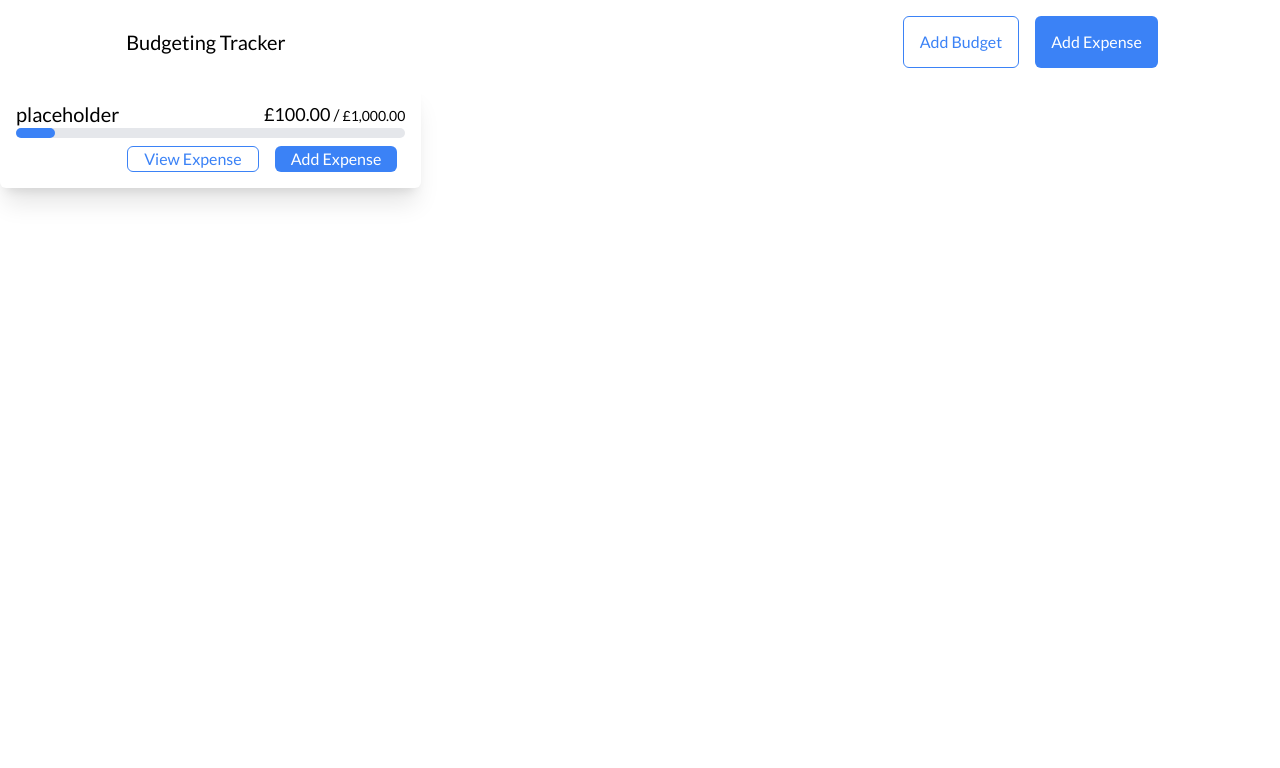
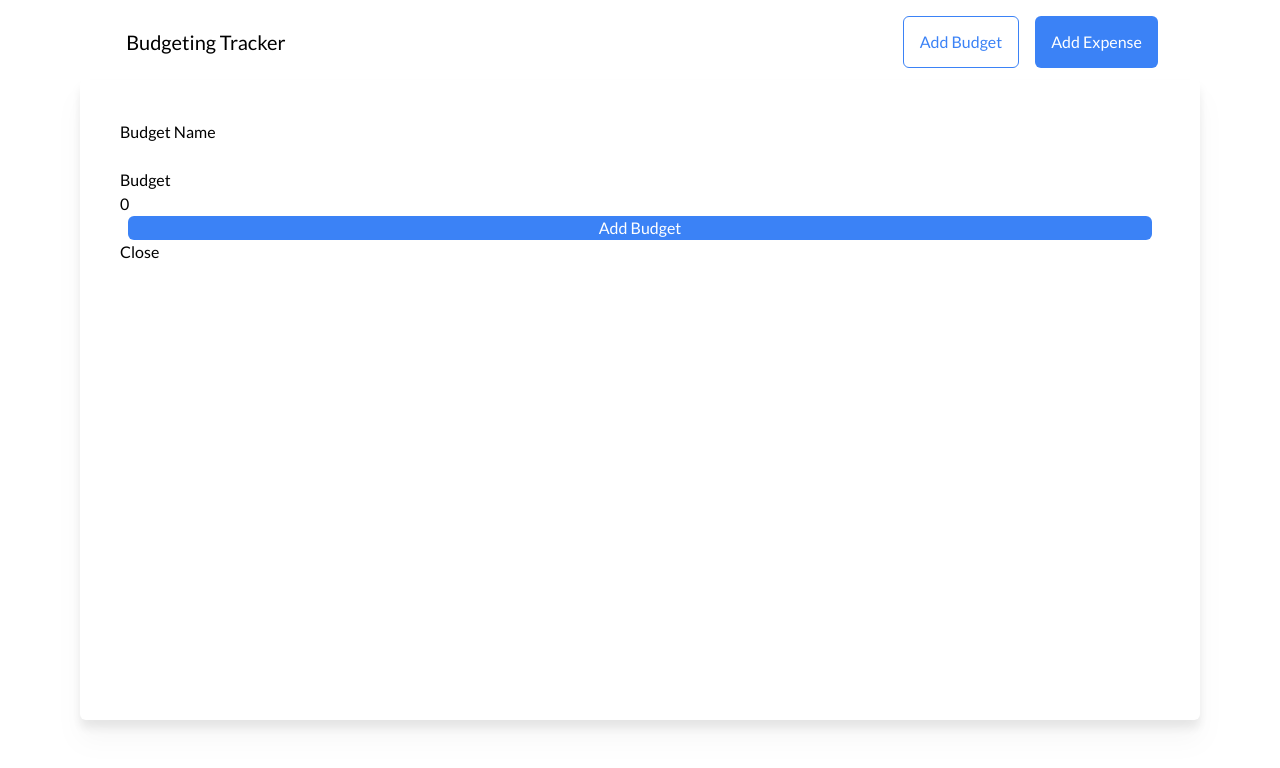
Before and after one commit to Ibrahim-Hashem/budget-tracking-app, a React (Vite) app: page / in a window 1280 px wide. Both pictures are taken after a click on the button "Add Budget". Shown: the top 768 px of the page. Built offline with nearby package versions, Linux system fonts and the light colour scheme; the HTML template or start-up script is replaced by a standard one.

Commit message:
Implemented staorage and state management for adding a new budget

```diff
--- a/src/App.jsx
+++ b/src/App.jsx
@@ -6,13 +6,13 @@ import WidgetWrapper from './components/WidgetWrapper';
 function App() {
   return (
     //nav bar
-    <Layout>
-      <BudgetsProvider>
+    <BudgetsProvider>
+      <Layout>
         <WidgetWrapper>
           <BudgetWidget />
         </WidgetWrapper>
-      </BudgetsProvider>
-    </Layout>
+      </Layout>
+    </BudgetsProvider>
   );
 }
 
--- /dev/null
+++ b/src/components/AddBudgetModal/index.jsx
@@ -0,0 +1,49 @@
+import { useContext, useState } from 'react';
+import { BudgetsContext } from '../../context/BudgetsContext';
+import Modal from '../shared/Modal';
+
+export default function AddBudgetModal({ isOpen, onClose }) {
+  const { addBudget } = useContext(BudgetsContext);
+  const [budget, setBudget] = useState(0);
+  const [budgetName, setBudgetName] = useState('');
+
+  const handleAddBudget = () => {
+    if (budget === 0 || budgetName === '') {
+      alert('Please fill out all fields');
+      return;
+    }
+    addBudget({ name: budgetName, max: budget });
+    setBudget(0);
+    setBudgetName('');
+    onClose();
+  };
+
+  return (
+    <Modal isOpen={isOpen} onClose={onClose}>
+      <div className="flex flex-col">
+        <label htmlFor="budgetName">Budget Name</label>
+        <input
+          type="text"
+          id="budgetName"
+          value={budgetName}
+          required
+          onChange={(e) => setBudgetName(e.target.value)}
+        />
+        <label htmlFor="budget">Budget</label>
+        <input
+          type="number"
+          id="budget"
+          value={budget}
+          required
+          onChange={(e) => setBudget(e.target.value)}
+        />
+        <button
+          className="text-white bg-blue-500 rounded-md mx-2 px-4 hover:shadow-xl"
+          type="submit"
+          onClick={handleAddBudget}>
+          Add Budget
+        </button>
+      </div>
+    </Modal>
+  );
+}
--- /dev/null
+++ b/src/components/AddExpenseModal/index.jsx
@@ -0,0 +1,3 @@
+export default function index() {
+  return <div>index</div>;
+}
--- a/src/components/Navbar/index.jsx
+++ b/src/components/Navbar/index.jsx
@@ -1,16 +1,56 @@
 import { Button, ButtonBlue } from '../Button';
-import addBudgetFunc from '../../utils/addBudgetFunc';
-import addExpenseFunc from '../../utils/addExpenseFunc';
+import { useState, useContext, useEffect } from 'react';
+import AddBudgetModal from '../AddBudgetModal';
+import AddExpenseModal from '../AddExpenseModal';
+import { BudgetsContext } from '../../context/BudgetsContext';
 
 function Navbar() {
+  const [addBudgetModal, setAddBudgetModal] = useState(false);
+  const [addExpenseModal, setAddExpenseModal] = useState(false);
+
+  const { budgets } = useContext(BudgetsContext);
+  useEffect(() => {
+    budgets ? console.log({ budgets }) : console.log('no budgets');
+  }, [budgets]);
+
   return (
-    <div className="flex flex-row justify-around my-4">
-      <h1 className="text-xl m-3">Budgeting Tracker</h1>
-      <div className="flex w-1/2 justify-end">
-        <Button btnText="Add Budget" onClick={addBudgetFunc} />
-        <ButtonBlue btnText="Add Expense" onClick={addExpenseFunc} />
+    <>
+      <div className="flex flex-row justify-around my-4">
+        <h1 className="text-xl m-3">Budgeting Tracker</h1>
+        <div className="flex w-1/2 justify-end">
+          <Button
+            btnText="Add Budget"
+            onClick={() => {
+              setAddBudgetModal(true);
+            }}
+          />
+          <ButtonBlue
+            btnText="Add Expense"
+            onClick={() => {
+              setAddExpenseModal(true);
+            }}
+          />
+        </div>
       </div>
-    </div>
+      {addBudgetModal && (
+        <>
+          <AddBudgetModal
+            onClose={() => {
+              setAddBudgetModal(false);
+            }}
+            isOpen={addBudgetModal}
+          />
+        </>
+      )}
+      {addExpenseModal && (
+        <AddExpenseModal
+          onClose={() => {
+            setAddExpenseModal(true);
+          }}
+          isOpen={addExpenseModal}
+        />
+      )}
+    </>
   );
 }
 
--- a/src/components/WidgetWrapper/index.jsx
+++ b/src/components/WidgetWrapper/index.jsx
@@ -1,6 +1,6 @@
 export default function WidgetWrapper({ children }) {
   return (
-    <div className="grid grid-cols-1 gap-2 items-start md:grid-cols-2 lg:grid-cols-3">
+    <div className="grid grid-cols-1 gap-2 px-4 items-start md:grid-cols-2 lg:grid-cols-3 lg:px-28">
       {children}
     </div>
   );
--- /dev/null
+++ b/src/components/shared/Modal/index.jsx
@@ -0,0 +1,21 @@
+import React, { useState, useEffect } from 'react';
+
+export default function Modal({ children, isOpen, onClose }) {
+  const [isModalOpen, setIsModalOpen] = useState(false);
+
+  useEffect(() => {
+    setIsModalOpen(isOpen);
+  }, [isOpen]);
+
+  return (
+    <div
+      className={`${
+        isModalOpen
+          ? 'block bg-white drop-shadow-xl m-20 border-blue-500 border-solid p-10 rounded-md h-auto'
+          : 'hidden'
+      } fixed z-10 inset-0 overflow-y-auto`}>
+      {children}
+      <button onClick={onClose}>Close</button>
+    </div>
+  );
+}
--- a/src/context/BudgetsContext.jsx
+++ b/src/context/BudgetsContext.jsx
@@ -1,5 +1,7 @@
 import { createContext, useContext, useState } from 'react';
 import { v4 as uuidv4 } from 'uuid';
+import getLocalStorage from '../hooks/getLocalStorage';
+import setLocalStorage from '../hooks/setLocalStorage';
 
 export const BudgetsContext = createContext();
 
@@ -8,12 +10,14 @@ export function useBudgets() {
 }
 
 export const BudgetsProvider = ({ children }) => {
+  // =================== budget
   // {
   //   id,
   //   name,
   //   max,
   // }
-
+  // =================== expense
+  //
   // {
   //   id,
   //   budgetId,
@@ -21,8 +25,14 @@ export const BudgetsProvider = ({ children }) => {
   //   amount,
   // }
 
-  const [budgets, setBudgets] = useState([]);
-  const [expenses, setExpenses] = useState([]);
+  const [budgets, setBudgets] = useState(() => {
+    const budgetsData = getLocalStorage('budgets');
+    return budgetsData;
+  });
+  const [expenses, setExpenses] = useState(() => {
+    const budgetsData = getLocalStorage('expenses');
+    return budgetsData;
+  });
 
   function getBudgetExpenses(budgetId) {
     return expenses.filter((expense) => expense.budgetId === budgetId);
@@ -50,10 +60,12 @@ export const BudgetsProvider = ({ children }) => {
         }
       ];
     });
+    setLocalStorage('expenses', expenses);
   }
 
   function addBudget({ name, max }) {
     setBudgets((prevBudgets) => {
+      console.log({ prevBudgets });
       if (prevBudgets.find((budget) => budget.name === name)) {
         return prevBudgets;
       }
@@ -66,9 +78,15 @@ export const BudgetsProvider = ({ children }) => {
         }
       ];
     });
+    setLocalStorage('budgets', budgets);
   }
-  function deleteBudget() {}
-  function deleteExpense() {}
+
+  function deleteBudget({ budgetId }) {
+    setBudgets((prevBudgets) => prevBudgets.filter((budget) => budget.id !== budgetId));
+  }
+  function deleteExpense({ id }) {
+    setExpenses((prevExpenses) => prevExpenses.filter((expense) => expense.id !== id));
+  }
 
   return (
     <BudgetsContext.Provider
--- /dev/null
+++ b/src/hooks/getLocalStorage.js
@@ -0,0 +1,12 @@
+const getLocalStorage = (key) => {
+  if (key) {
+    const value = localStorage.getItem(key);
+    if (value) {
+      return JSON.parse(value);
+    } else {
+      return [];
+    }
+  }
+};
+
+export default getLocalStorage;
--- /dev/null
+++ b/src/hooks/setLocalStorage.js
@@ -0,0 +1,9 @@
+import getLocalStorage from './getLocalStorage';
+
+const setLocalStorage = (key, value) => {
+  const data = getLocalStorage(key);
+  data.push(value);
+  localStorage.setItem(key, JSON.stringify(data));
+};
+
+export default setLocalStorage;
```
